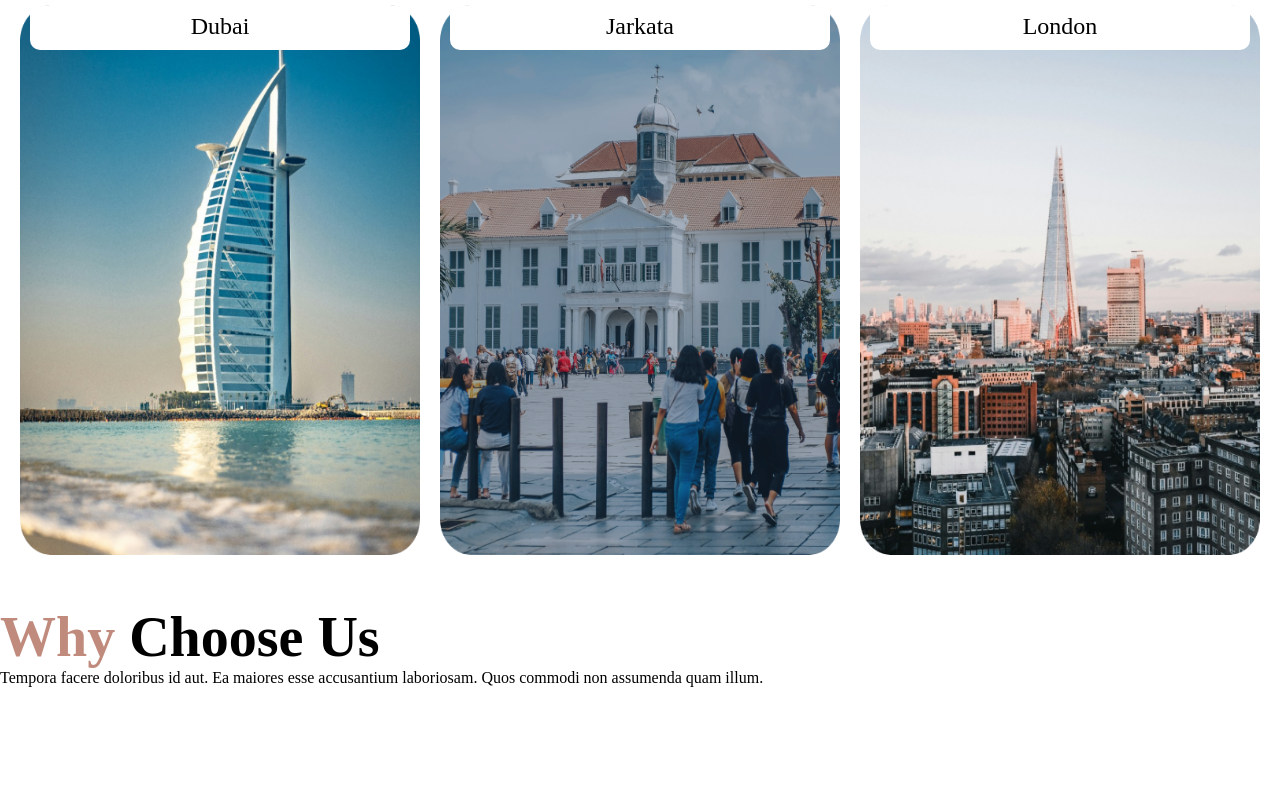
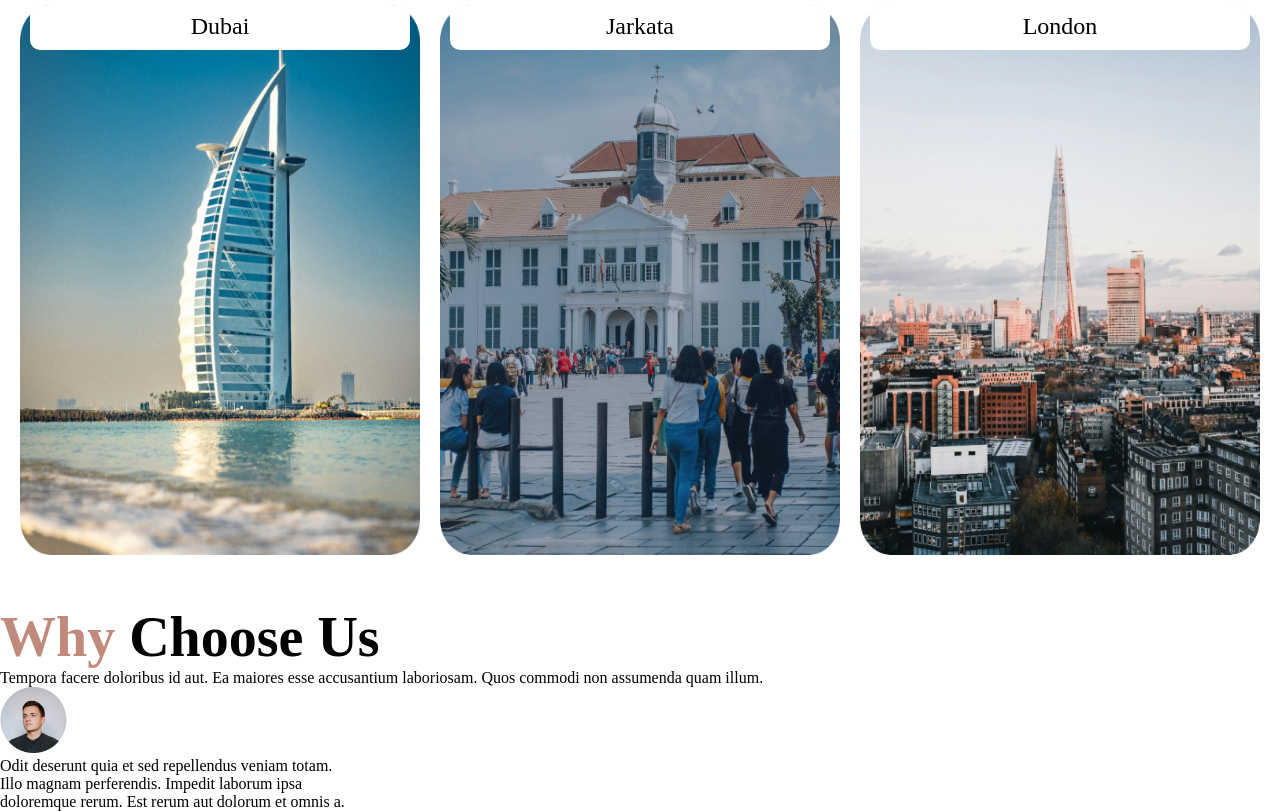
Before and after one commit to codeville-2024/flight-booking, a plain HTML site: page index.html in a window 1280 px wide. Shown: the part 1898-2709 px from the top of the page. Before the commit the page ends 2585 px from the top, so only its background shows below. Drawn offline with Linux system fonts and the light colour scheme.

```diff
--- a/index.html
+++ b/index.html
@@ -238,6 +238,14 @@
       <p id="power">Tempora facere doloribus id aut. Ea maiores esse accusantium laboriosam. Quos commodi non assumenda quam illum.</p>
       </section>
 
+      <div id="erase">
+     <img src="Ellipse 1.png" alt="">
+      </div>
+
+      <div id="clue">
+
+        <p>Odit deserunt quia et sed repellendus veniam totam.  <br>Illo magnam perferendis. Impedit laborum ipsa <br> doloremque rerum. Est rerum aut dolorum et omnis a. </p>
+         </div>
 
     </header>
   </body>
--- a/style.css
+++ b/style.css
@@ -214,9 +214,9 @@
   width: 95%;
   position: absolute;
   top: -2px;
+  z-index: 20;
   left: 50%;
   transform: translateX(-50%);
-  z-index: 20;
 }
 
 .place-overlay {
```
